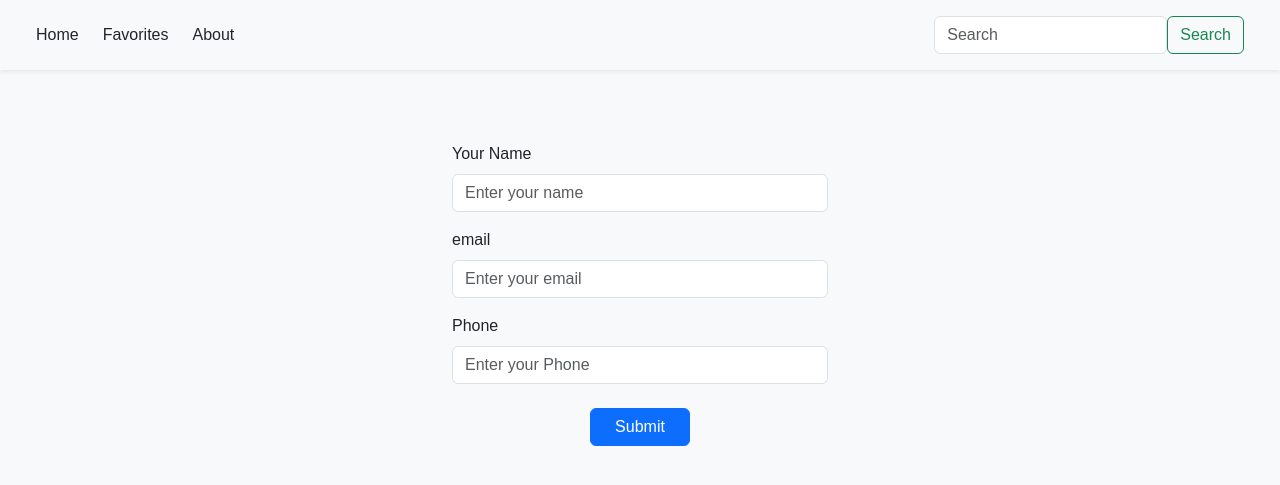
After one commit to SotheaBan/SelfLearningFlask, a Flask app: page /editabout in a window 1280 px wide. The commit adds this page. Shown: the top 485 px of the page. Run offline with Flask 3, Linux system fonts and the light colour scheme.

Commit message:
4.exercise_1

```diff
--- a/app.py
+++ b/app.py
@@ -1,4 +1,4 @@
-from flask import Flask,render_template,request,jsonify
+from flask import Flask,render_template,request,jsonify,redirect
 
 app = Flask(__name__)
 
@@ -6,6 +6,12 @@ user_data = {
     "Alice": {"fruit": "Apple", "taste": "Sweet", "color": "Green"},
     "Bob": {"fruit": "Banana", "taste": "Bitter", "color": "Yellow"},
     "Charlie": {"fruit": "Cherry", "taste": "Sour", "color": "Red"}
+}
+
+about_data = {
+    "username": "sothea",
+    "phone_number": "012325298",
+    "email": "bansothea@gmail.com"
 }
 
 
@@ -38,13 +44,31 @@ def result_page():
     return render_template("result.html")
 
 
+
+
 @app.route("/about")
 def about():
-    return render_template("about.html")
+    return render_template("about.html", username=about_data['username'],phone_number=about_data['phone_number'], email=about_data['email'])
+
+
+@app.route("/editabout", methods=["GET", "POST"])
+def edit_about():
+    if request.method == "POST":
+        about_data["username"] = request.form.get("username")
+        about_data["phone_number"] = request.form.get("phone_number")
+        about_data["email"] = request.form.get("email")
+        return redirect("/about")
+    return render_template("aboutform.html", data=about_data)
+
+
+
 
 @app.route("/test")
 def test():
     return render_template("test.html")
 
+
+
+
 if __name__ == "__main__":
     app.run(debug=True)
--- /dev/null
+++ b/templates/aboutform.html
@@ -0,0 +1,35 @@
+<!DOCTYPE html>
+<html lang="en">
+<head>
+    <meta charset="UTF-8">
+    <meta name="viewport" content="width=device-width, initial-scale=1.0">
+    <title>Edit aboutpage </title>
+</head>
+<body>
+    {% extends "base.html" %}
+    {% block title %}Home{% endblock %}
+    {% block content %}
+        <div>
+            <form class="container mt-5" id="formfruite" method="POST" style="max-width: 400px;">
+                <div class="mb-3">
+                  <label for="username" class="form-label">Your Name</label>
+                  <input type="text" class="form-control" id="username" name="username" placeholder="Enter your name">
+                </div>
+                <div class="mb-3">
+                  <label for="fruit" class="form-label">email</label>
+                  <input type="email" class="form-control" id="email" name="email" placeholder="Enter your email">
+                </div>
+                <div class="mb-3">
+                    <label for="fruit" class="form-label">Phone</label>
+                    <input type="text" class="form-control" id="phone_number" name="phone_number" placeholder="Enter your Phone">
+                </div>
+
+                <div class="d-flex justify-content-center mt-4 position-relative">
+                    <button id="submitBtn" type="submit" class="btn btn-primary px-4">Submit</button>
+                </div>
+
+            </form>
+        </div>
+    {% endblock %}
+</body>
+</html>
```
Also changed, not shown: templates/about.html (+11 -6 lines).
